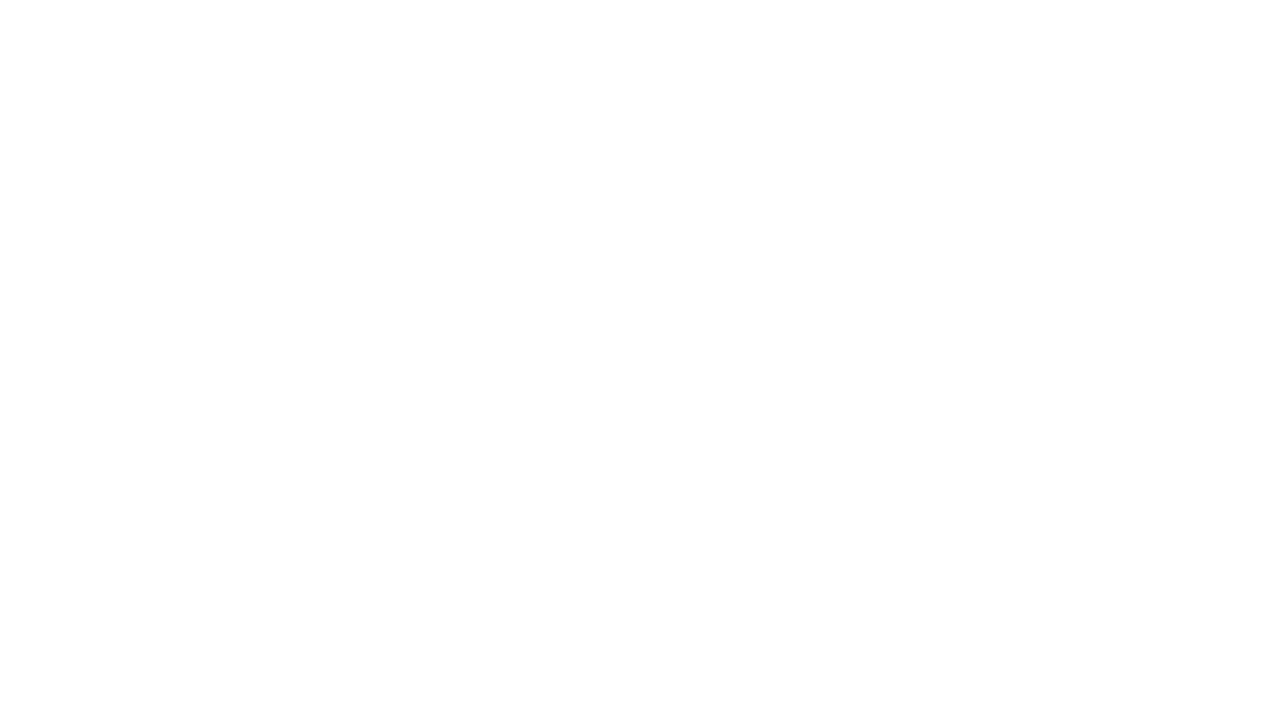
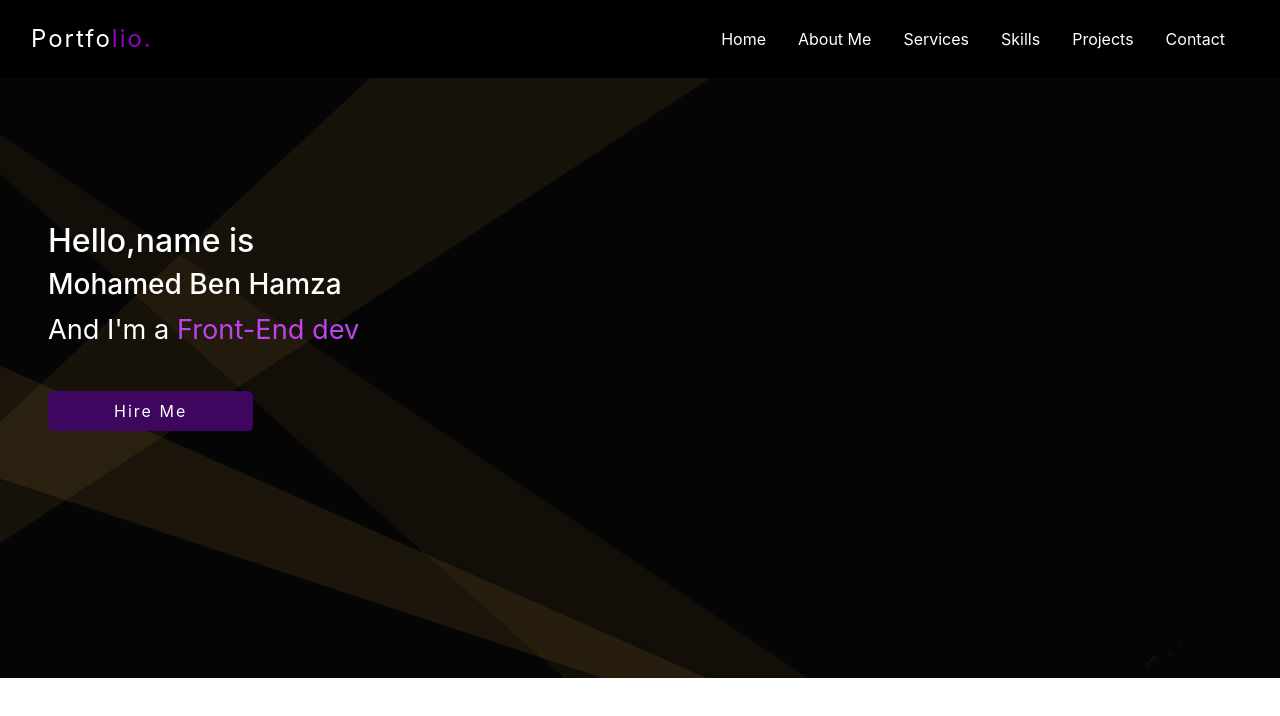
Before and after one commit to Mohamed-Ben-Hamza/Portfolio, a plain HTML site: page index.html in a window 1280 px wide. Drawn offline with nearby package versions, Linux system fonts and the light colour scheme.

Commit message:
create header responsive

```diff
--- a/css/style.css
+++ b/css/style.css
@@ -0,0 +1,93 @@
+*
+{
+margin: 0;
+padding: 0;
+box-sizing: border-box;
+}
+
+header{
+
+    color: #fff!important;
+
+}
+header nav{
+    background-color: #000000;
+}
+header .nav-link,.navbar-brand  {
+    color: #fff!important;
+}
+
+.navbar-brand{
+    font-size: 1.5em;
+    letter-spacing: 2px;
+
+}
+
+.navbar-brand span{
+    color: #8E05C2;
+}
+
+header .nav-item a:hover{
+    color:#8E05C2!important;
+}
+
+
+
+.hire-me{
+    text-align: center;
+    text-transform: capitalize;
+    letter-spacing: 2px;
+
+    background-color:#3E065F;
+    border-radius: 5px;
+}
+
+.banner{
+    background-image: url(../img/banner.jpg);
+    background-size: cover;
+    background-attachment: fixed;
+    height: 80vh;
+}
+
+.banner p {
+    font-size: 1.7em;
+
+}
+.content-banner{
+    margin-top: 3%;
+    min-height: 600px;
+    display: flex;
+    justify-content: center;
+    flex-direction: column;
+}
+.banner p span{
+    color: #bf44f0;
+}
+
+.nav-link {
+    color: white;
+    cursor: pointer;
+    position: relative;
+    text-transform: capitalize;
+}
+
+ .navbar-collapse  .nav-link::before{
+    content: '';
+    position: absolute;
+    left: 0;
+    right: 0;
+    transition: all 0.7s ease;
+    width: 0;
+    bottom: 2px;
+
+}
+
+
+
+.navbar-collapse .nav-link:hover::before{
+    border-bottom: 3px solid white;
+
+    width: 100%;
+    transition: width 0.3s;
+
+}
--- a/index.html
+++ b/index.html
@@ -9,19 +9,56 @@
     <script src="https://kit.fontawesome.com/96a458c9a5.js" crossorigin="anonymous"></script>
     <script src="https://code.jquery.com/jquery-3.5.1.slim.min.js"></script>
     <script src="https://cdn.jsdelivr.net/npm/bootstrap@4.6.0/dist/js/bootstrap.bundle.min.js"></script>
+    <script src="https://unpkg.com/typewriter-effect@latest/dist/core.js"></script>
     <link rel="stylesheet" href="css/style.css">
 </head>
 <body>
     <!-- start header -->
     <header>
+        <nav class="navbar navbar-expand-lg navbar-light py-3 fixed-top">
+            <div class="container-fluid">
+            <a class="navbar-brand" href="#">Portfo<span>lio.</span></a>
+            <button class="navbar-toggler bg-white" type="button" data-toggle="collapse" data-target="#navbarNav" aria-controls="navbarNav" aria-expanded="false" aria-label="Toggle navigation">
+              <span class="navbar-toggler-icon  "></span>
+            </button>
+            <div class="collapse navbar-collapse " id="navbarNav">
+              <ul class="navbar-nav ml-auto ">
+                <li class="nav-item  mr-3">
+                  <a class="nav-link" href="#">Home</a>
+                </li>
+                <li class="nav-item mr-3">
+                  <a class="nav-link" href="#">About me</a>
+                </li>
+                <li class="nav-item mr-3">
+                  <a class="nav-link" href="#">Services</a>
+                </li>
+                <li class="nav-item mr-3">
+                  <a class="nav-link" href="#">Skills</a>
+                </li>
+                <li class="nav-item mr-3">
+                    <a class="nav-link" href="#">Projects</a>
+                  </li>
+                  <li class="nav-item mr-3">
+                    <a class="nav-link" href="#">Contact</a>
+                  </li>
+              </ul>
+            </div>
+        </div>
+          </nav>
+          <section class="banner  ">
+              <div class="ml-5 content-banner">
+              <h2>Hello,name is</h2>
+              <h3>Mohamed Ben Hamza</h3>
+               <p>And I'm a  <span id="app"> </span> </p>
+              <a href="#" class="col-xl-2 col-lg-2 col-md-4 col-sm-3 col-4  nav-link hire-me my-4" >Hire me</a>
+            </div>
+          </section>
 
     </header>
 
     <!-- end header -->
 
 
-
-
-
+    <script src="js/main.js"></script>
 </body>
 </html>
--- a/js/main.js
+++ b/js/main.js
@@ -0,0 +1,17 @@
+var app = document.getElementById('app');
+
+var typewriter = new Typewriter(app, {
+  loop: true,
+  delay: 75,
+});
+
+typewriter
+  .pauseFor(2000)
+  .typeString('Front-End developer')
+  .pauseFor(300)
+  .deleteChars(19)
+  .typeString('Back-Eend developer  ')
+  .deleteChars(30)
+  .typeString('Wordpress developer')
+  .pauseFor(1000)
+  .start();
```
Also changed, not shown: img/banner.jpg (added).
